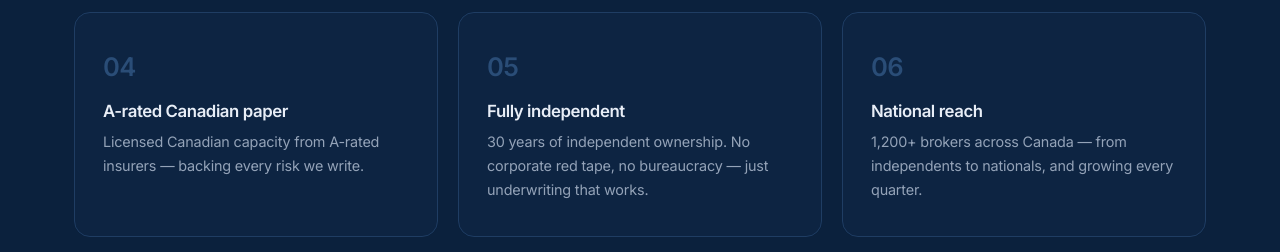
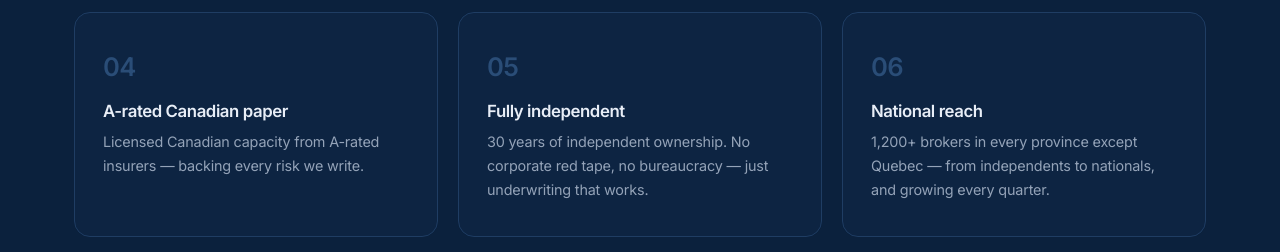
Before and after one commit to morganchutter/chutteruw-site, a plain HTML site: page index.html in a window 1280 px wide. Shown: the part 3580-3832 px from the top of the page. Drawn offline with Linux system fonts and the light colour scheme.

Commit message:
National reach: clarify coverage is every province except Quebec

```diff
--- a/index.html
+++ b/index.html
@@ -281,7 +281,7 @@
         <div class="why-card">
           <span class="why-number">06</span>
           <h3>National reach</h3>
-          <p>1,200+ brokers across Canada &mdash; from independents to nationals, and growing every quarter.</p>
+          <p>1,200+ brokers in every province except Quebec &mdash; from independents to nationals, and growing every quarter.</p>
         </div>
       </div>
     </div>
```
